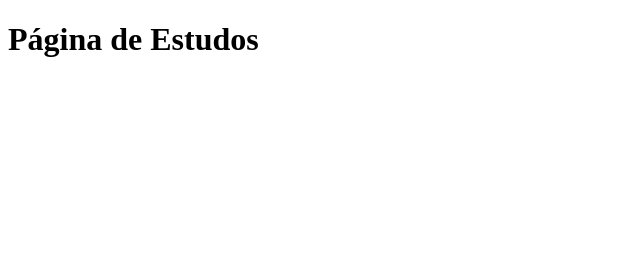
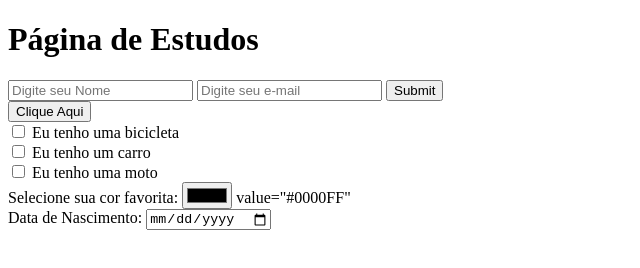
Before and after one commit to melissafava/estudos_html_css, a plain HTML site: page index.html in a window 1280 px wide. Shown: the whole page, without its empty margins (0-640 px from the left). Drawn offline with Linux system fonts and the light colour scheme.

Commit message:
adicionado informações do usuário
nome, email, veículo, cor, data nascimento

```diff
--- a/index.html
+++ b/index.html
@@ -9,6 +9,39 @@
 
 <body>
     <h1>Página de Estudos</h1>
+    <form metod="get" action="envio_dados.php">
+        <input type="text" name="nome" placeholder="Digite seu Nome">
+        <input type="e-mail" name="email" placeholder="Digite seu e-mail">
+        <input type="submit" name="enviar" placeholder="Enviar">
+    </form>
+
+    <form>
+        <input type="button" value="Clique Aqui" onclick="msg()">
+    </form>
+
+    <form>
+        <input type="checkbox" name="veículo1" value="bicicleta">
+        Eu tenho uma bicicleta<br>
+        <input type="checkbox" name="veículo2" value="carro">
+        Eu tenho um carro<br>
+        <input type="checkbox" name="veículo3" value="moto">
+        Eu tenho uma moto
+    </form>
+
+    <form>
+        Selecione sua cor favorita: <input type="color" name="favcolor">
+        value="#0000FF"
+    </form>
+
+    <form>
+        Data de Nascimento: <input type="date" name="nascimento">
+    </form>
+
+    <script>
+        function msg() {
+            alert("Você clicou no botão!")
+        }
+    </script>
 </body>
 
 </html>
```
